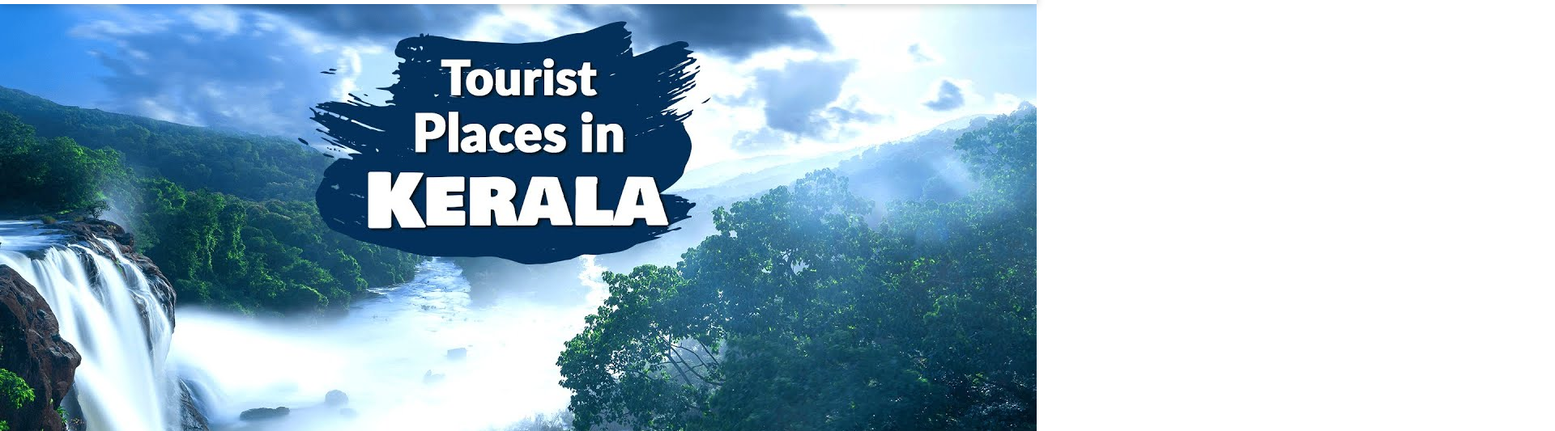
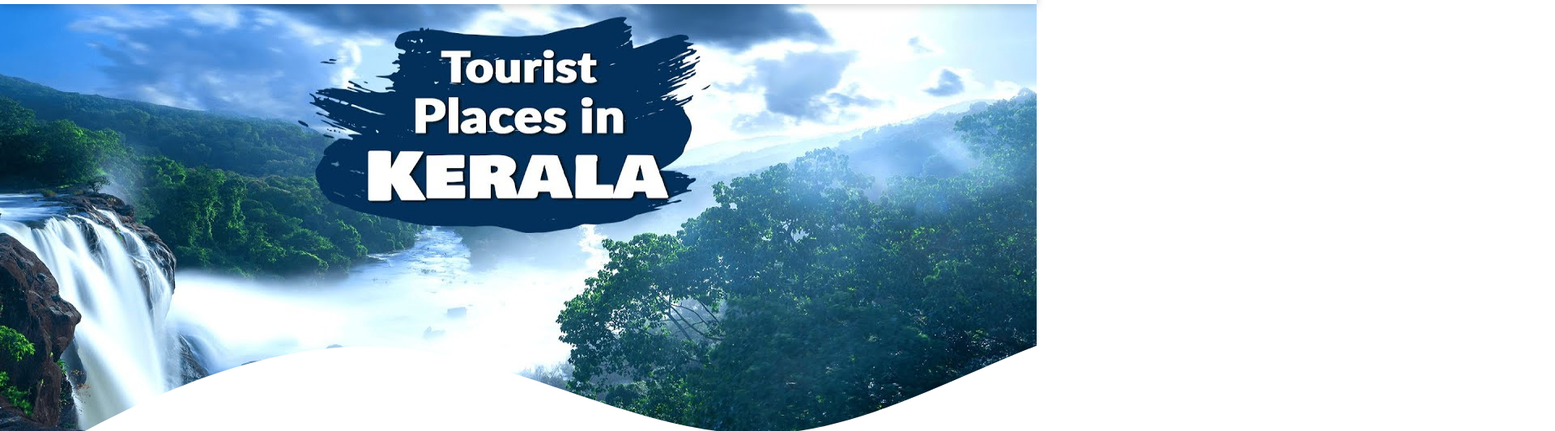
Before and after one commit to Fathimajumana/assignment-kerala-tourism, a plain HTML site: page index.html in a window 1280 px wide. Shown: the part 83-616 px from the top of the page at 81% size, 1920 px wide, since content can reach past the window. Drawn offline with nearby package versions, Linux system fonts and the light colour scheme.

Commit message:
first commit

```diff
--- a/css/style.css
+++ b/css/style.css
@@ -369,6 +369,7 @@ section .section-title{
     position: absolute;
     bottom: 0;
     left: 0;
+    height: 80vh;
 }
 .news{
     position: relative;
--- a/index.html
+++ b/index.html
@@ -65,7 +65,7 @@
       </div>
     </header>
 
-    <img src="images/img4.jpeg" alt="image" style="background-size:cover; width: 100%;height: 90vh; background-color:rgba(0,0,0,0.3);">
+    <img src="images/img4.jpeg" alt="image" style="background-size:cover; width: 100%;height: 80vh; background-color:rgba(0,0,0,0.3);">
     <svg xmlns="http://www.w3.org/2000/svg" viewBox="0 0 1440 320" class="waves">
       <path fill="#ffffff" fill-opacity="1" d="M0,256L40,234.7C80,213,160,171,240,176C320,181,400,235,480,229.3C560,224,640,160,720,154.7C800,149,880,203,960,234.7C1040,267,1120,277,1200,256C1280,235,1360,181,1400,154.7L1440,128L1440,320L1400,320C1360,320,1280,320,1200,320C1120,320,1040,320,960,320C880,320,800,320,720,320C640,320,560,320,480,320C400,320,320,320,240,320C160,320,80,320,40,320L0,320Z"></path>
     </svg>
```
Also changed, not shown: css/Lstyle.css (deleted, +0 -75 lines), trivandrum.html (+1 -1 lines).
